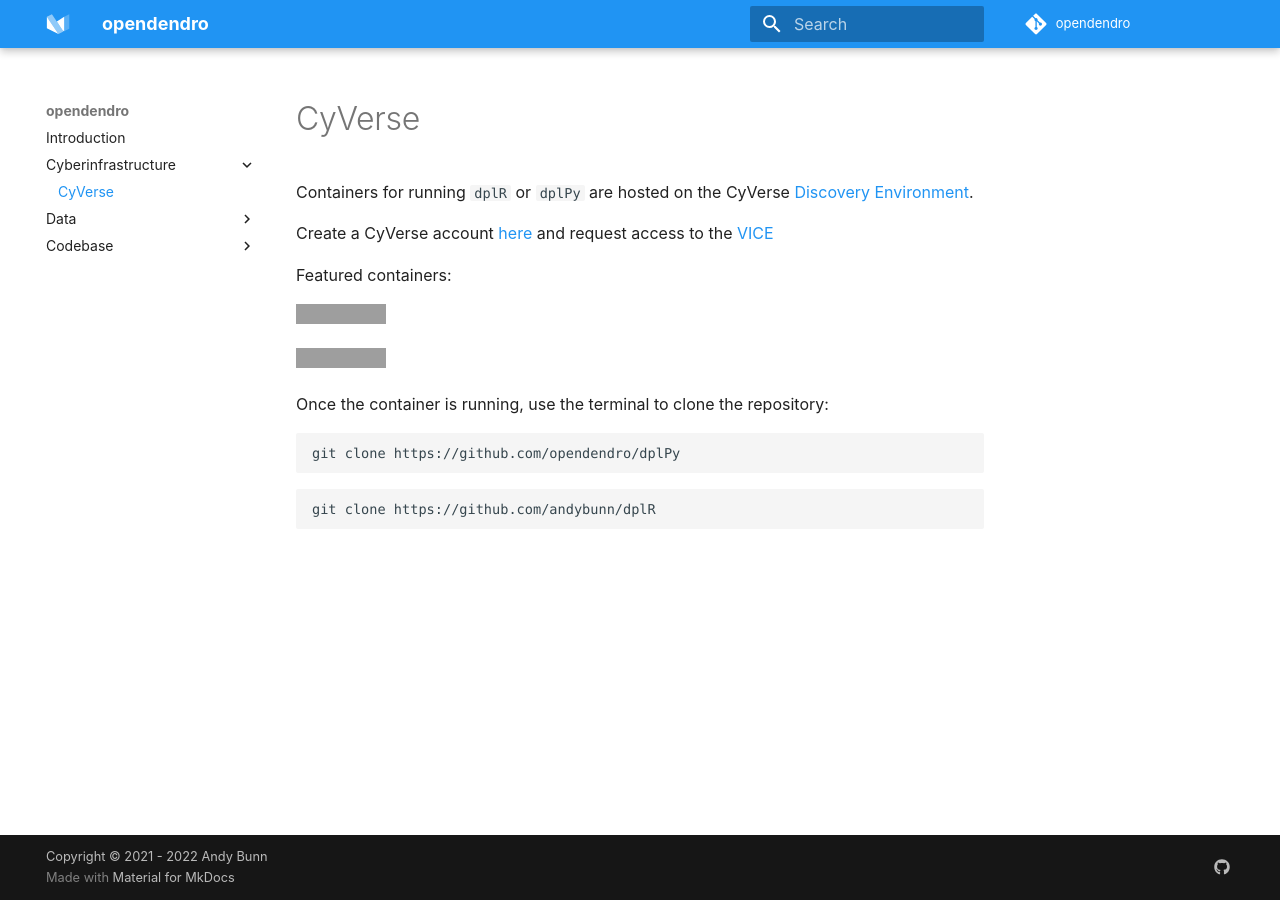
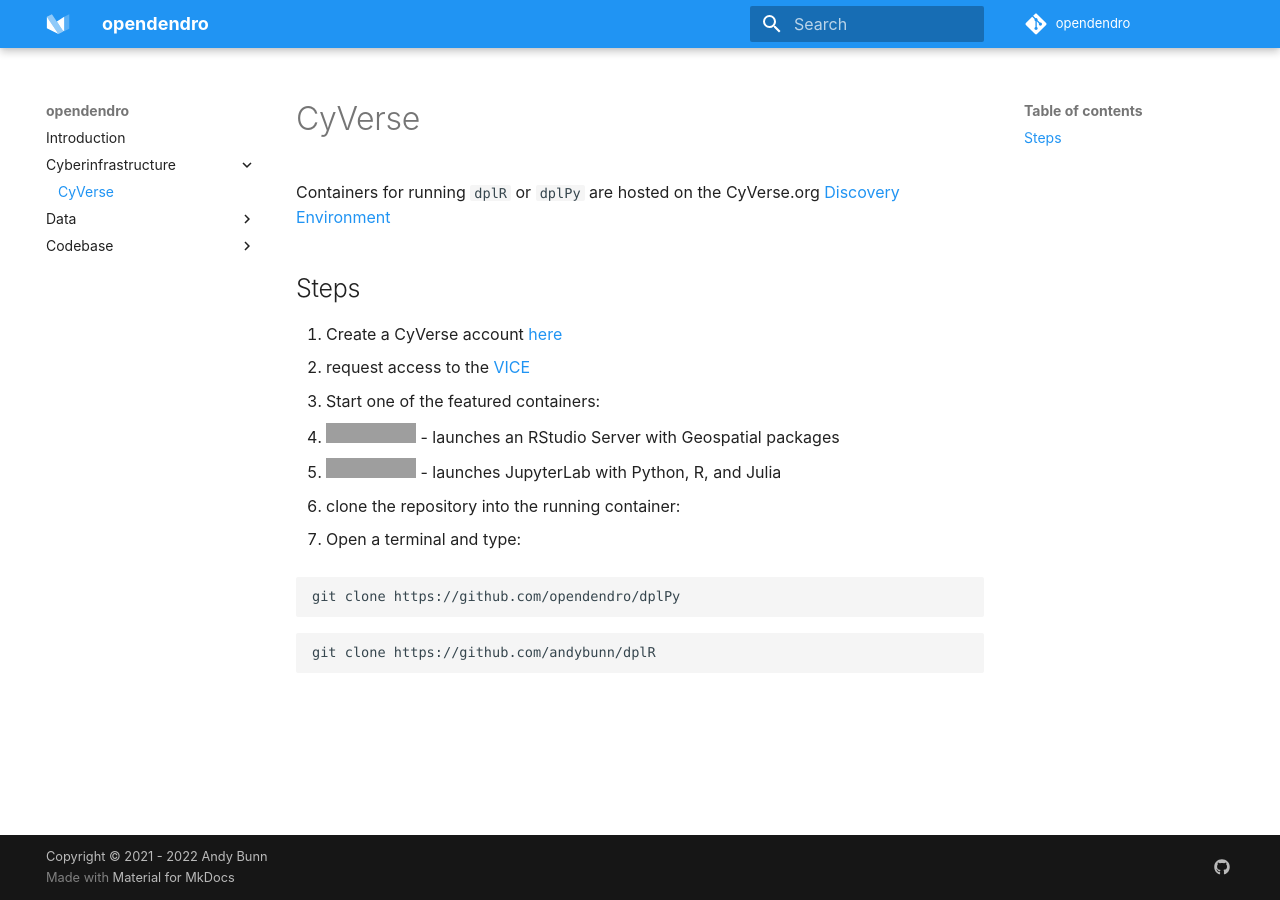
Before and after one commit to OpenDendro/opendendro, an MkDocs documentation site: the page built from docs/cyverse.md, in a window 1280 px wide. Built offline with MkDocs 1.6.1 and Material for MkDocs 9.7.7, drawn with Linux system fonts in a browser that asks for light colours; some web fonts are replaced; comment, search, counter and statistics services are not loaded; grey boxes are pictures that could not be loaded.

Commit message:
Update cyverse.md

````diff
--- a/docs/cyverse.md
+++ b/docs/cyverse.md
@@ -1,16 +1,21 @@
 # CyVerse
 
-Containers for running `dplR` or `dplPy` are hosted on the CyVerse [Discovery Environment](https://de.cyverse.org).
+Containers for running `dplR` or `dplPy` are hosted on the CyVerse.org [Discovery Environment](https://de.cyverse.org)
 
-Create a CyVerse account [here](https://user.cyverse.org) and request access to the [VICE](https://learning.cyverse.org/projects/vice/en/latest/)
+## Steps
 
-Featured containers:
+1. Create a CyVerse account [here](https://user.cyverse.org)
+2. request access to the [VICE](https://learning.cyverse.org/projects/vice/en/latest/)
 
-<a href="https://de.cyverse.org/apps/de/3548f43a-bed1-11e9-af16-008cfa5ae621/launch?quick-launch-id=81b187d6-cc94-4c53-81b5-f09f31c9c8ba" target="_blank"><img src="https://img.shields.io/badge/Verse-latest-blue?style=plastic&logo=rstudio"></a>
+3. Start one of the featured containers:
 
-<a href="https://de.cyverse.org/apps/de/5eb08814-6b1a-11eb-9180-008cfa5ae621/launch" target="_blank"><img src="https://img.shields.io/badge/Datascience-2.2.9-orange?style=plastic&logo=jupyter"></a>
+  * <a href="https://de.cyverse.org/apps/de/3548f43a-bed1-11e9-af16-008cfa5ae621/launch?quick-launch-id=81b187d6-cc94-4c53-81b5-f09f31c9c8ba" target="_blank"><img src="https://img.shields.io/badge/Verse-latest-blue?style=plastic&logo=rstudio"></a> - launches an RStudio Server with Geospatial packages
 
-Once the container is running, use the terminal to clone the repository:
+  * <a href="https://de.cyverse.org/apps/de/5eb08814-6b1a-11eb-9180-008cfa5ae621/launch" target="_blank"><img src="https://img.shields.io/badge/Datascience-2.2.9-orange?style=plastic&logo=jupyter"></a> - launches JupyterLab with Python, R, and Julia
+
+4. clone the repository into the running container:
+
+  * Open a terminal and type:
 
 ```
 git clone https://github.com/opendendro/dplPy
````
